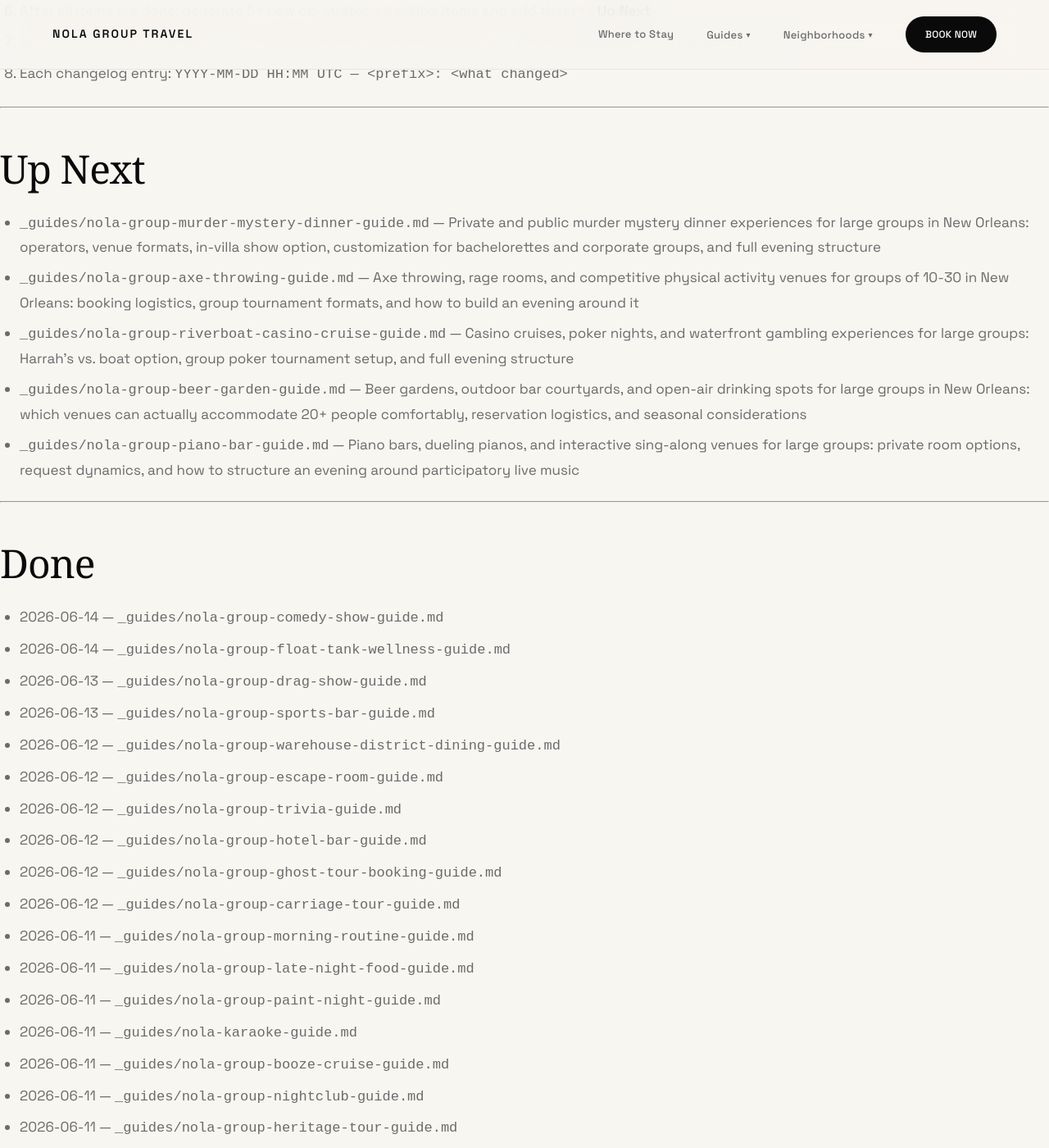
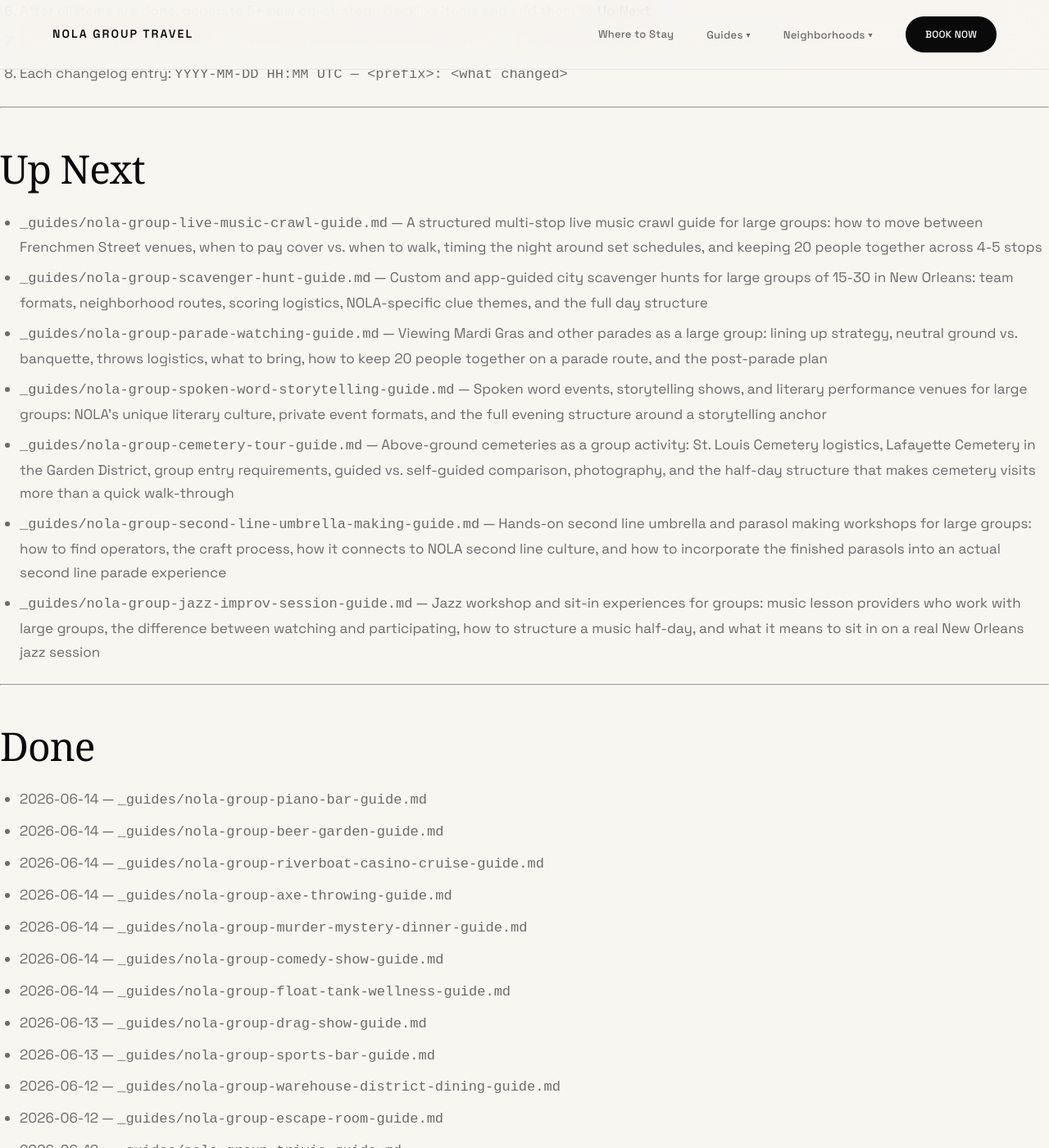
Before and after one commit to sjworth-dev/nola-group-travel, a Jekyll site: the page built from ROADMAP.md, in a window 1280 px wide and 1400 px high, scrolled down 3609 px. Shown: the whole window at 82% size. Built offline with Jekyll 4.4.1, drawn with Linux system fonts in a browser that asks for light colours; some web fonts are replaced; our own code applies the rules of GitHub Pages for plain Markdown files.

Commit message:
content: update ROADMAP.md — move 5 completed guides to Done, add 7 new Up Next items, update Changelog
https://claude.ai/code/session_01JsM61jU6hdjzZUfxfZ1Yss

```diff
--- a/ROADMAP.md
+++ b/ROADMAP.md
@@ -99,16 +99,23 @@ New guides go in `_guides/<slug>.md`. New neighborhood pages go in `_neighborhoo
 
 ## Up Next
 
-- `_guides/nola-group-murder-mystery-dinner-guide.md` — Private and public murder mystery dinner experiences for large groups in New Orleans: operators, venue formats, in-villa show option, customization for bachelorettes and corporate groups, and full evening structure
-- `_guides/nola-group-axe-throwing-guide.md` — Axe throwing, rage rooms, and competitive physical activity venues for groups of 10-30 in New Orleans: booking logistics, group tournament formats, and how to build an evening around it
-- `_guides/nola-group-riverboat-casino-cruise-guide.md` — Casino cruises, poker nights, and waterfront gambling experiences for large groups: Harrah's vs. boat option, group poker tournament setup, and full evening structure
-- `_guides/nola-group-beer-garden-guide.md` — Beer gardens, outdoor bar courtyards, and open-air drinking spots for large groups in New Orleans: which venues can actually accommodate 20+ people comfortably, reservation logistics, and seasonal considerations
-- `_guides/nola-group-piano-bar-guide.md` — Piano bars, dueling pianos, and interactive sing-along venues for large groups: private room options, request dynamics, and how to structure an evening around participatory live music
+- `_guides/nola-group-live-music-crawl-guide.md` — A structured multi-stop live music crawl guide for large groups: how to move between Frenchmen Street venues, when to pay cover vs. when to walk, timing the night around set schedules, and keeping 20 people together across 4-5 stops
+- `_guides/nola-group-scavenger-hunt-guide.md` — Custom and app-guided city scavenger hunts for large groups of 15-30 in New Orleans: team formats, neighborhood routes, scoring logistics, NOLA-specific clue themes, and the full day structure
+- `_guides/nola-group-parade-watching-guide.md` — Viewing Mardi Gras and other parades as a large group: lining up strategy, neutral ground vs. banquette, throws logistics, what to bring, how to keep 20 people together on a parade route, and the post-parade plan
+- `_guides/nola-group-spoken-word-storytelling-guide.md` — Spoken word events, storytelling shows, and literary performance venues for large groups: NOLA's unique literary culture, private event formats, and the full evening structure around a storytelling anchor
+- `_guides/nola-group-cemetery-tour-guide.md` — Above-ground cemeteries as a group activity: St. Louis Cemetery logistics, Lafayette Cemetery in the Garden District, group entry requirements, guided vs. self-guided comparison, photography, and the half-day structure that makes cemetery visits more than a quick walk-through
+- `_guides/nola-group-second-line-umbrella-making-guide.md` — Hands-on second line umbrella and parasol making workshops for large groups: how to find operators, the craft process, how it connects to NOLA second line culture, and how to incorporate the finished parasols into an actual second line parade experience
+- `_guides/nola-group-jazz-improv-session-guide.md` — Jazz workshop and sit-in experiences for groups: music lesson providers who work with large groups, the difference between watching and participating, how to structure a music half-day, and what it means to sit in on a real New Orleans jazz session
 
 ---
 
 ## Done
 
+- 2026-06-14 — `_guides/nola-group-piano-bar-guide.md`
+- 2026-06-14 — `_guides/nola-group-beer-garden-guide.md`
+- 2026-06-14 — `_guides/nola-group-riverboat-casino-cruise-guide.md`
+- 2026-06-14 — `_guides/nola-group-axe-throwing-guide.md`
+- 2026-06-14 — `_guides/nola-group-murder-mystery-dinner-guide.md`
 - 2026-06-14 — `_guides/nola-group-comedy-show-guide.md`
 - 2026-06-14 — `_guides/nola-group-float-tank-wellness-guide.md`
 - 2026-06-13 — `_guides/nola-group-drag-show-guide.md`
@@ -441,5 +448,10 @@ New guides go in `_guides/<slug>.md`. New neighborhood pages go in `_neighborhoo
 2026-06-13 11:00 UTC — content: add _guides/nola-group-drag-show-guide.md — drag shows and queer performance venues for large groups: private table booking, tipping culture, evening structure, and brunch format for groups of 10-30
 2026-06-14 10:00 UTC — content: add _guides/nola-group-comedy-show-guide.md — stand-up, improv, storytelling, and private villa comedy show guide for groups of 10-30 in New Orleans
 2026-06-14 10:30 UTC — content: add _guides/nola-group-float-tank-wellness-guide.md — float tanks, cryo, infrared sauna, mobile massage, and three recovery day models for NOLA groups of 10-30
+2026-06-14 12:00 UTC — content: add _guides/nola-group-murder-mystery-dinner-guide.md — private and public murder mystery dinner guide for groups of 10-30 with in-villa format, customization, and full evening structure
+2026-06-14 12:15 UTC — content: add _guides/nola-group-axe-throwing-guide.md — axe throwing, rage rooms, and competitive activity guide for groups of 10-30 with tournament formats and evening structure
+2026-06-14 12:30 UTC — content: add _guides/nola-group-riverboat-casino-cruise-guide.md — riverboat vs. land casino decision, villa poker tournament setup, and waterfront gambling evening structure for groups of 10-30
+2026-06-14 12:45 UTC — content: add _guides/nola-group-beer-garden-guide.md — beer gardens, outdoor bar courtyards, and open-air drinking venues for groups of 20+ with neighborhood guide and seasonal reality
+2026-06-14 13:00 UTC — content: add _guides/nola-group-piano-bar-guide.md — piano bars and dueling pianos guide for groups of 10-30 with request mechanic, private section booking, and evening structure
 2026-06-12 14:00 UTC — content: add _guides/nola-group-warehouse-district-dining-guide.md — Julia/Fulton restaurant corridor, private dining rooms, pre-event dinner logistics for Convention Center and Caesars Superdome groups
 2026-06-12 02:50 UTC — seo+fix+assets (user-approved session, not the routine): added GA4 (G-2C43B728E6) to default layout; removed duplicate <title>/<meta description> (jekyll-seo-tag now sole emitter); default og:image via _config.yml defaults; UTM-tagged all 739 outbound Castleday/Syd links across 168 files; fixed 8 dead deep links (/corporate → /corporate-retreats, /bachelorette → /bachelorette-parties); added 8 real property photos to /assets/images/ + homepage photo hero; where-to-stay: property photos, 12BR/17-bed framing, 2 verified review quotes; events.md: marked passed 2026 events, added what's-ahead intro; updated Hard Rules (UTM format, valid deep slugs, photo inventory, verified facts).
```
